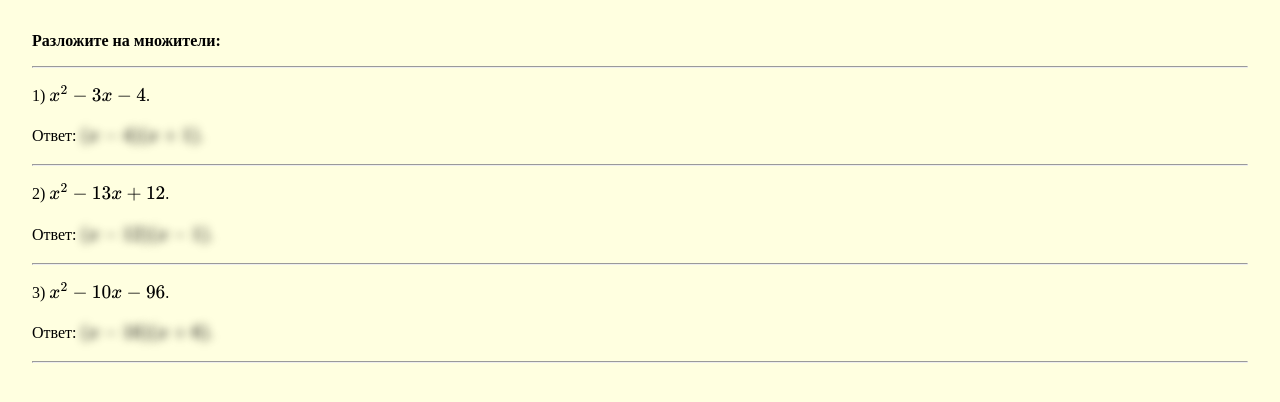
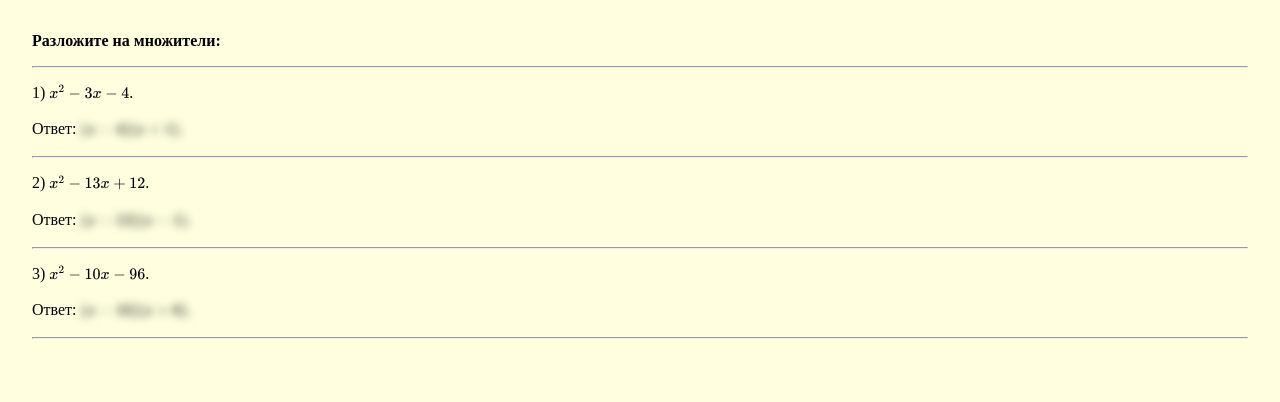
Before and after one commit to igorlsemenov/algebra, a Jekyll site: the page built from 1.md, in a window 1280 px wide. Shown: the top 402 px of the page. Built offline with Jekyll 4.4.1, drawn with Linux system fonts in a browser that asks for light colours; our own code applies the rules of GitHub Pages for plain Markdown files.

Commit message:
Update default.html

```diff
--- a/_layouts/default.html
+++ b/_layouts/default.html
@@ -36,7 +36,7 @@
     <style>
       body {background-color: LightYellow; margin: 2em;}
       .answer {color: transparent;}
-      .katex .mfrac .frac-line {border-bottom-width: 0.5em !important;}
+      .katex { font-size: 1em; }
     </style>
   </head>
   <body>
```
